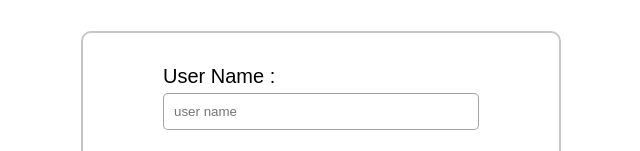
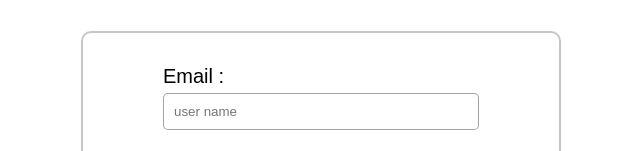
Before and after one commit to SatyamSingh432/stealth, a React (Vite) app in the folder frontend/: page / in a window 1280 px wide. Both pictures are taken after a click on the element "Register". Shown: the part 236-387 px from the top of the page, without its empty margins (319-959 px from the left). Built offline with nearby package versions, Linux system fonts and the light colour scheme.

Commit message:
fix: bug

```diff
--- a/frontend/src/pages/LoginRegister.jsx
+++ b/frontend/src/pages/LoginRegister.jsx
@@ -121,7 +121,7 @@
           <>
             <h2 className="form-title">Register</h2>
             <form onSubmit={handlerRegister} className="admin-login-form">
-              <label className="form-label">User Name :</label>
+              <label className="form-label">Email :</label>
               <input
                 type="email"
                 name="email"
```
